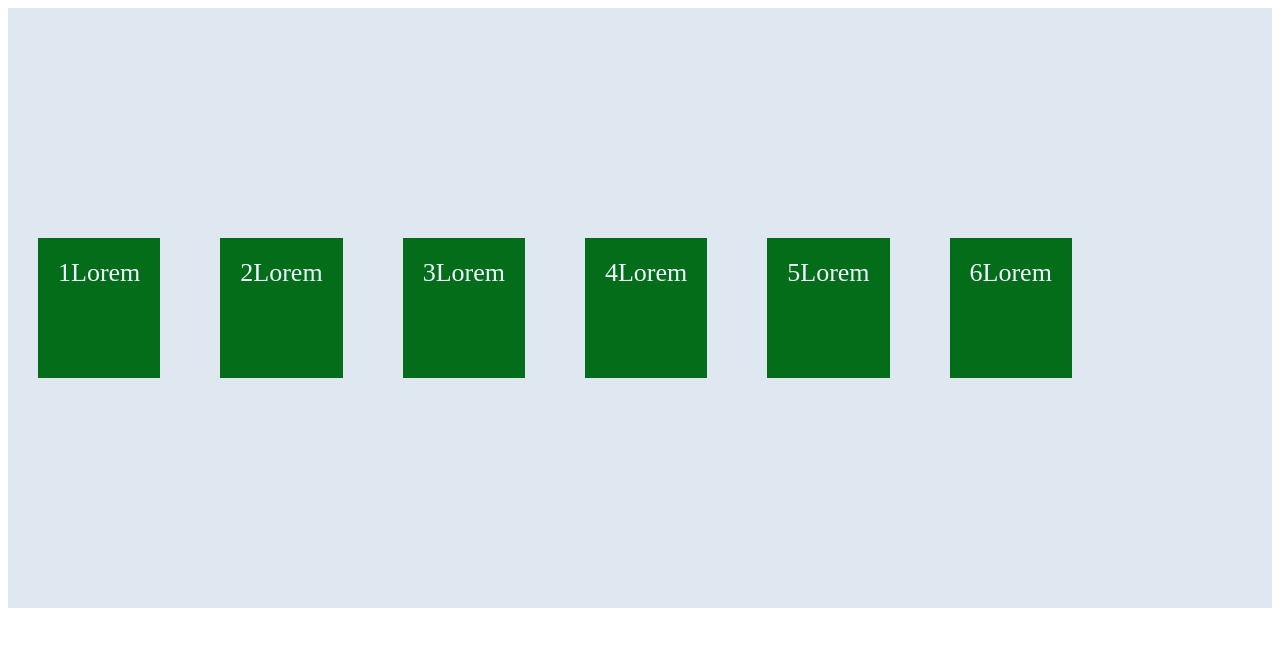
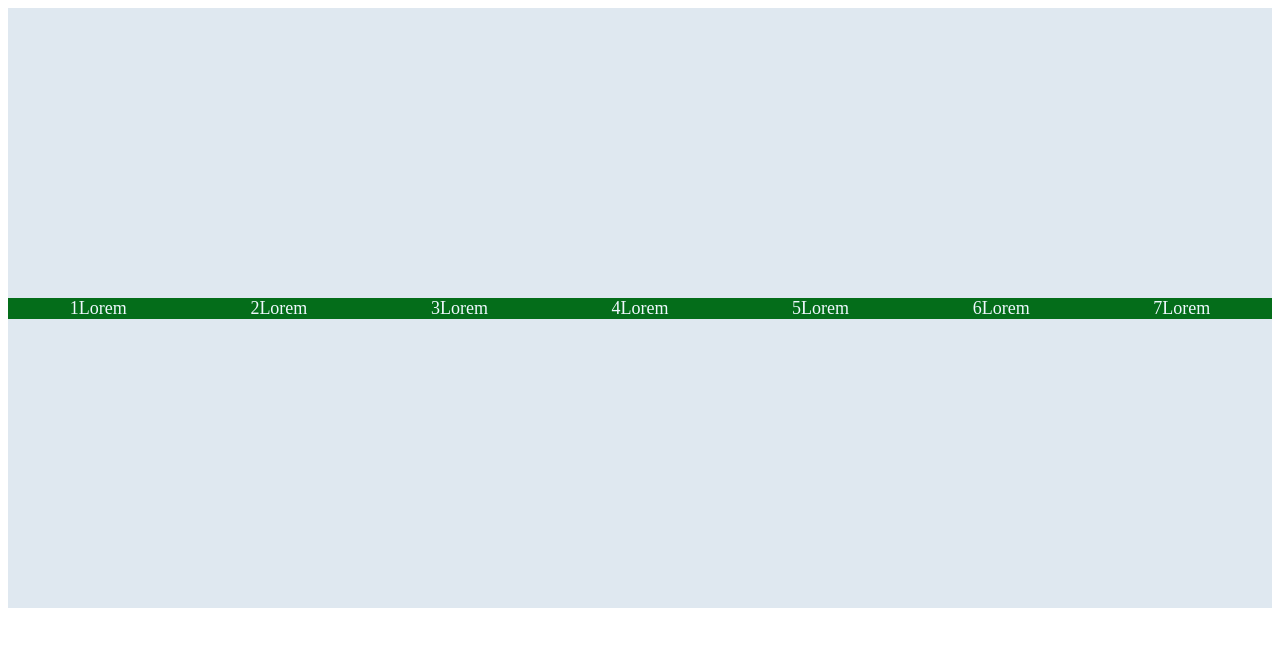
Before and after one commit to jsola02/Todos-los-cursos_CSS-Flexbox, a website built with Vite: page practica.html in a window 1280 px wide. Built offline with nearby package versions, Linux system fonts and the light colour scheme.

Commit message:
fle grow

```diff
--- a/practica.html
+++ b/practica.html
@@ -12,11 +12,12 @@
 <body>
   <div class="contenedor">
     <div class="hijo1">1Lorem </div>
-    <div class="hijo2">2Lorem </div>
+    <div class="hijo1">2Lorem </div>
     <div class="hijo1">3Lorem </div>
     <div class="hijo1">4Lorem </div>
     <div class="hijo1">5Lorem </div>
     <div class="hijo1">6Lorem </div>
+    <div class="hijo1">7Lorem </div>
 
 
   </div>
--- a/src/assets/css/micss.css
+++ b/src/assets/css/micss.css
@@ -11,8 +11,23 @@
 
 .hijo1 {
   background: #046d1a;
-  /*  width: 100px; */
-  height: 100px;
+  width: 150px;
+  /* height: 100px; */
+  color: aliceblue;
+  /* margin: 30px;
+  padding: 20px; */
+  font-size: 18px;
+  text-align: center;
+  flex-grow: 1;
+
+
+
+}
+
+.hijo2 {
+  background: #046d1a;
+  /*   width: 100px; */
+  /* height: 100px; */
   color: aliceblue;
   margin: 30px;
   padding: 20px;
@@ -22,17 +37,3 @@
 
 
 }
-
-.hijo2 {
-  background: #046d1a;
-  /*   width: 100px; */
-  height: 100px;
-  color: aliceblue;
-  margin: 30px;
-  padding: 20px;
-  font-size: 26px;
-  text-align: center;
-
-
-
-}
```
